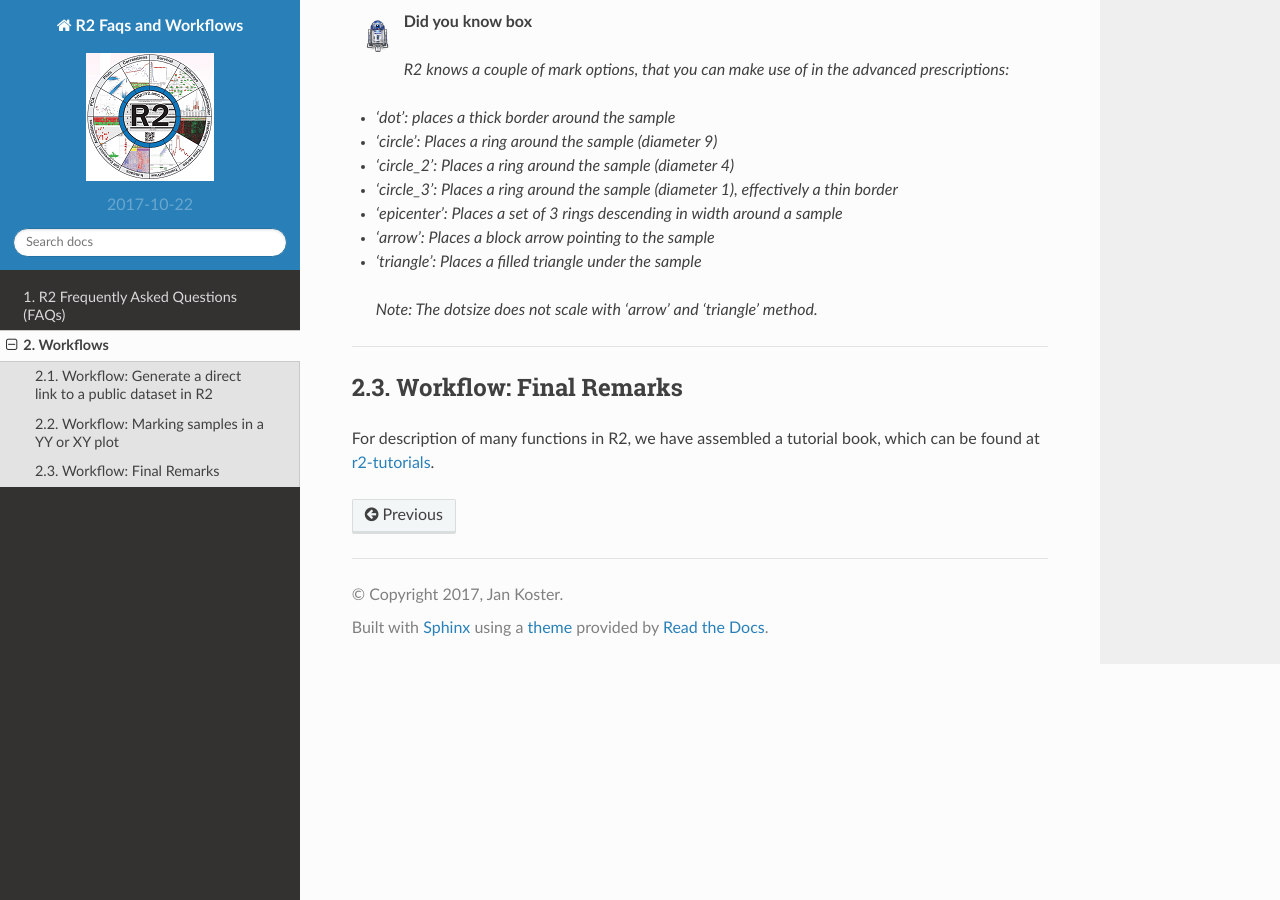
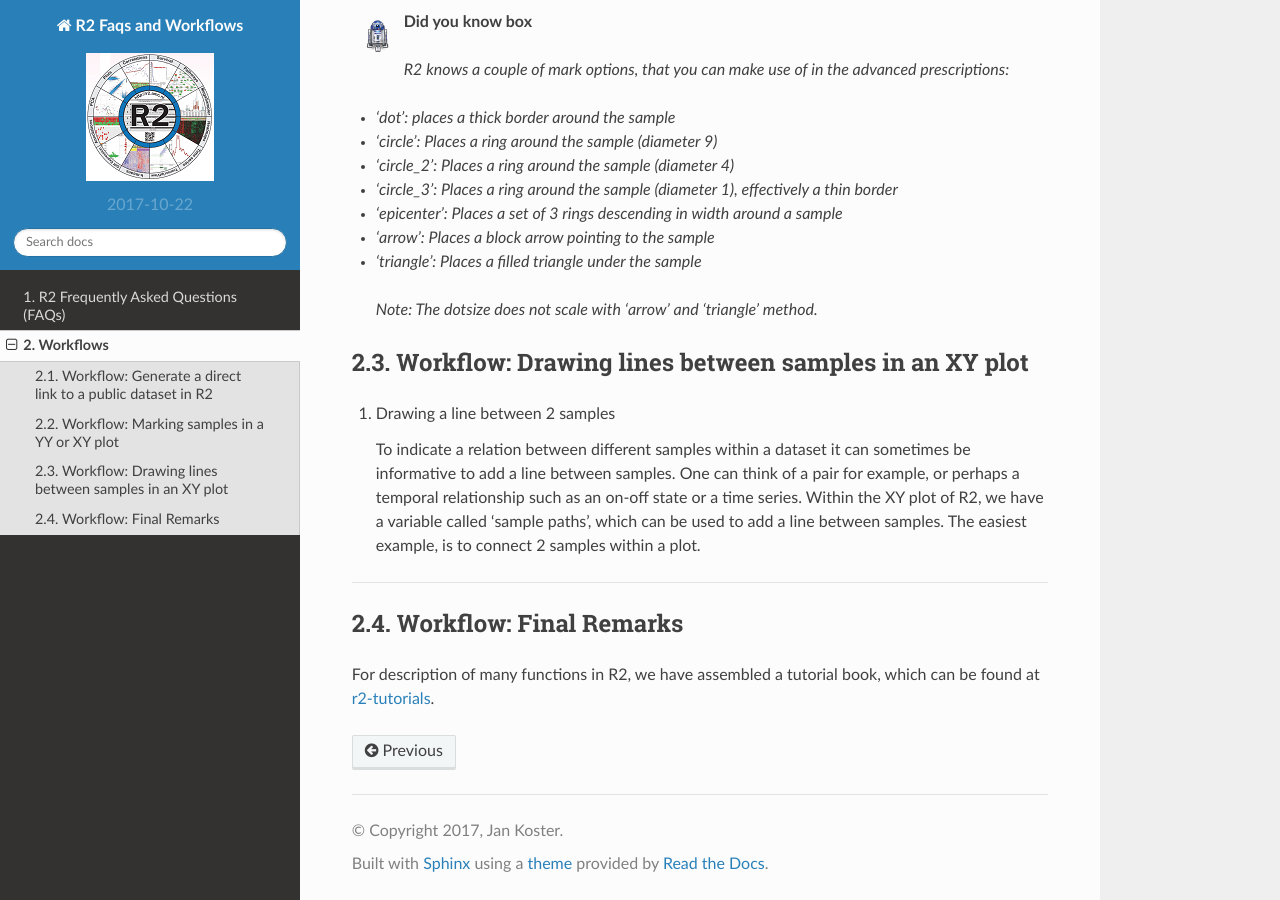
Before and after one commit to antronerds/r2-faqs-workflows, a Sphinx documentation site: the page built from docs/Workflows.md, in a window 1280 px wide and 900 px high, scrolled down 4080 px. Built offline with Sphinx 7.4.7 and the Read the Docs theme 2.0.0, drawn with Linux system fonts in a browser that asks for light colours.

Commit message:
connecting samples

```diff
--- a/docs/Workflows.md
+++ b/docs/Workflows.md
@@ -136,6 +136,14 @@
 
 >*Note: The dotsize does not scale with 'arrow' and 'triangle' method.*
 
+
+Workflow: Drawing lines between samples in an XY plot
+-----
+
+1. Drawing a line between 2 samples
+
+	To indicate a relation between different samples within a dataset it can sometimes be informative to add a line between samples. One can think of a pair for example, or perhaps a temporal relationship such as an on-off state or a time series. Within the XY plot of R2, we have a variable called 'sample paths', which can be used to add a line between samples. The easiest example, is to connect 2 samples within a plot.
+
 ---------
 
 
```
